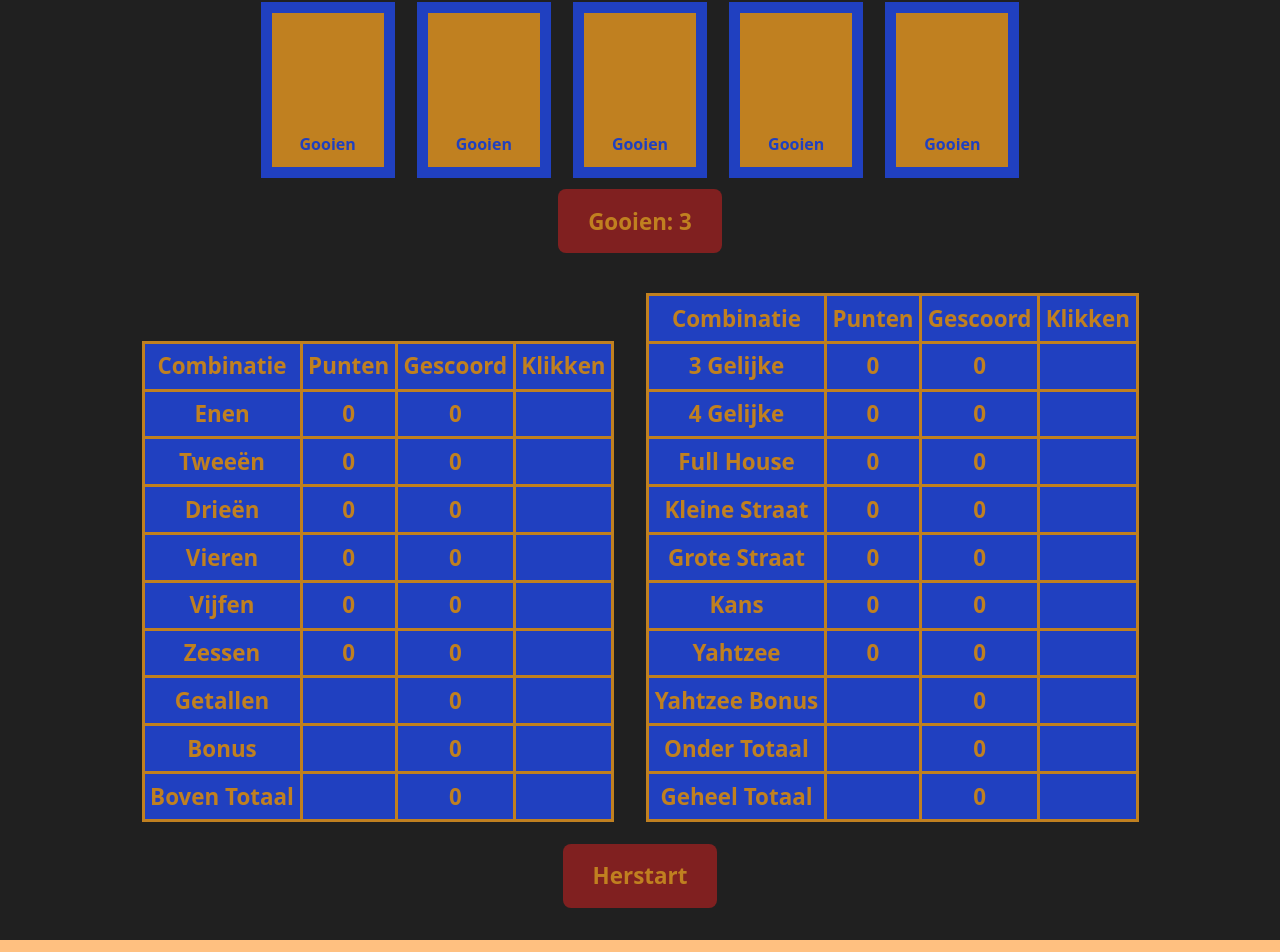
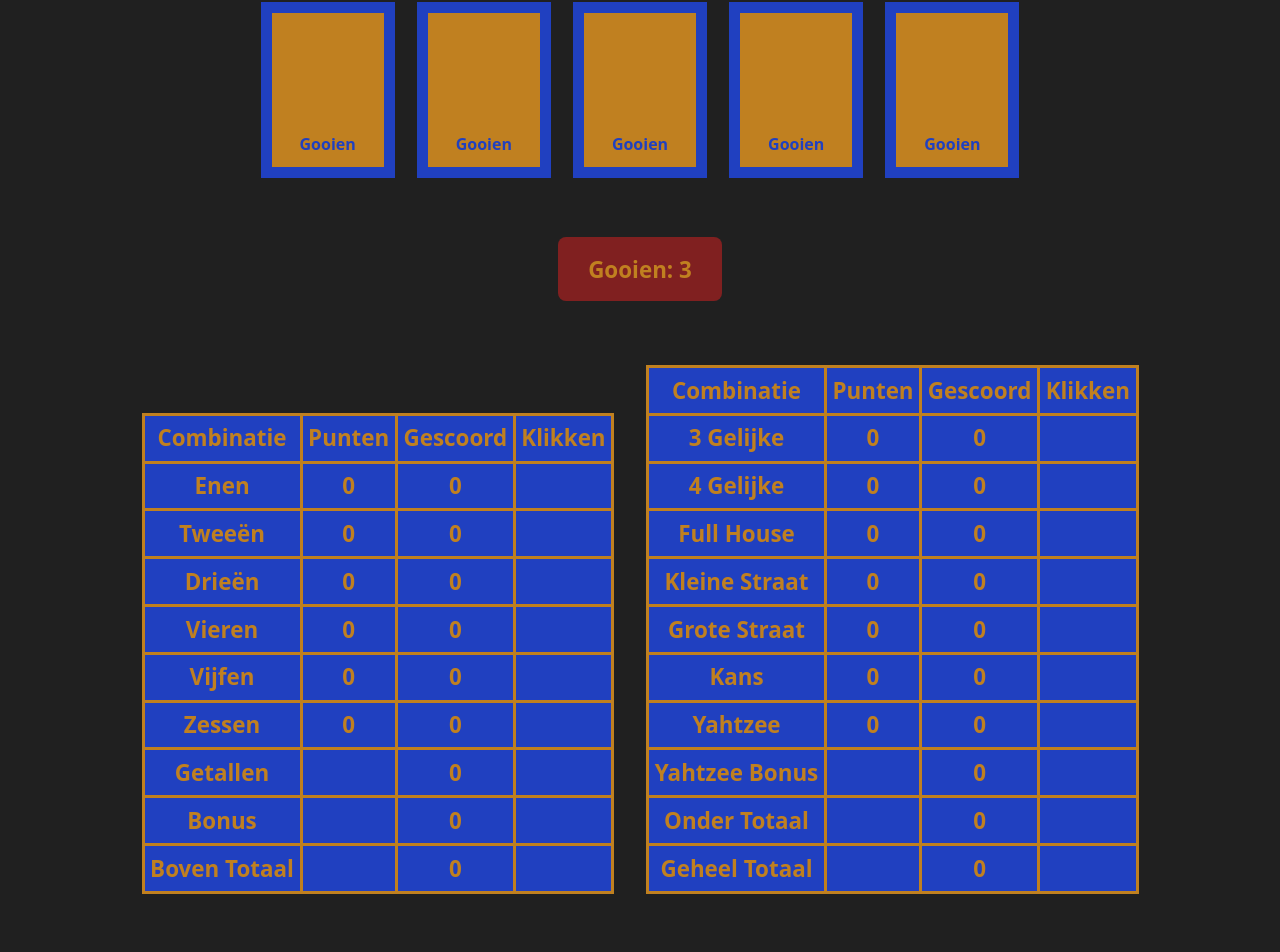
Before and after one commit to janderkkotlarski/vue_yahtzee, a Vue app: page / in a window 1280 px wide. Shown: the part 41-993 px from the top of the page. Built offline with nearby package versions, Linux system fonts and the light colour scheme.

Commit message:
vue is handy for making reusable html dividers, made the last score added in the upper score sheet be actually added to the final total result

```diff
--- a/src/components/DiceLines.vue
+++ b/src/components/DiceLines.vue
@@ -11,7 +11,7 @@
     inverted: {type: String, default: '______'},
 });
 
-// Most effective array config for v-for coding standards
+// A diceline is vertical from top to bottom due how v-for interacts with arrays
 const diceLines = [
     {id: 1, lines: [0, 0, 1, 1, 4, 4, 4]},
     {id: 2, lines: [0, 2, 0, 2, 0, 2, 4]},
--- a/src/components/EyeDot.vue
+++ b/src/components/EyeDot.vue
@@ -2,10 +2,11 @@
 // Just make the eyes in CSS and toggle the color with class declarations
 
 // Using defineProps is better than defineModel for code purpose clarity
-// Also, defineProps cannot be addressed within functions
+// Reminder: defineProps cannot be addressed within functions
 defineProps({
     // Default is for no eye
     visibility: {type: String, default: '_______'},
+    // Default is for normal color scheme
     inverted: {type: String, default: '______'},
 });
 </script>
--- a/src/components/LineEyes.vue
+++ b/src/components/LineEyes.vue
@@ -5,10 +5,11 @@
 defineProps({
     // Default is for empty line
     selected: {type: Number, default: 0},
+    // Default is for normal color scheme
     inversion: {type: String, default: '______'},
 });
 
-// An eyeline is vertical from top to bottom
+// An eyeline is vertical from top to bottom due how v-for interacts with arrays
 const eyeLines = [
     {id: 1, eyes: ['_______', 'visible', '_______', '_______', 'visible']},
     {id: 2, eyes: ['_______', '_______', 'visible', '_______', '_______']},
--- a/src/components/RollingDice.vue
+++ b/src/components/RollingDice.vue
@@ -1,5 +1,6 @@
 <script setup>
 import {ref} from 'vue';
+import Divider from './VerticalDivider.vue';
 import Dice from './DiceLines.vue';
 
 // Simple constants
@@ -105,8 +106,6 @@
     }
 };
 
-const visited = ref(0);
-
 const lowerCurrentNumber = () => {
     --currentNumber.value;
 };
@@ -181,12 +180,12 @@
         />
     </div>
 
+    <Divider />
+
     <button v-if="buttonVisible && clicked > 0" class="switch" :class="throwing" @click="diceRolling">
         {{ buttonMessage }} {{ clicked }}
     </button>
     <button v-if="clicked === 0" class="switch invert">{{ buttonStoppage }}</button>
 
     <button v-if="!buttonVisible" class="switch" @click="restart">Herstart</button>
-
-    <br />
 </template>
--- a/src/components/ScoringSheets.vue
+++ b/src/components/ScoringSheets.vue
@@ -16,6 +16,7 @@
 } from './Scoringfunctions.mjs';
 
 // Child components for this parent
+import Divider from './VerticalDivider.vue';
 import Multiples from './MultipleCounts.vue';
 import Roller from './RollingDice.vue';
 import ScoreList from './ScoreList.vue';
@@ -29,6 +30,14 @@
 const moreYahtzee = ref(0);
 
 const rollVisible = ref(true);
+
+const verticals = [];
+
+const divides = 100;
+
+for (let index = 1; index <= divides; ++index) {
+    verticals.push({id: index});
+}
 
 const diceArray = ref({
     dice: [],
@@ -225,6 +234,8 @@
         lockList(scoresU);
 
         if (fullyLocking(scoresU)) {
+            recount();
+
             lockList(scoresL);
 
             if (fullyLocking(scoresL)) {
@@ -244,6 +255,8 @@
         recount();
     }
 };
+
+// <div v-for="divide in verticals" :key="verticals.id"><Divider :class="divide.id" /></div>
 </script>
 
 <template>
@@ -257,12 +270,12 @@
         :buttonVisible="rollVisible"
     />
 
-    <br />
+    <Divider />
 
     <ScoreList @locker="lockEntry" :scoreListing="scoreUpper" />
     <ScoreList @locker="lockEntry" :scoreListing="scoreLower" />
 
-    <br />
+    <Divider v-for="divide in verticals" :key="divide.id" />
 
     <button v-if="rollVisible" class="switch" @click="restart">Herstart</button>
 </template>
--- /dev/null
+++ b/src/components/VerticalDivider.vue
@@ -0,0 +1,6 @@
+<template>
+    <div>
+        <br />
+        <br />
+    </div>
+</template>
```
